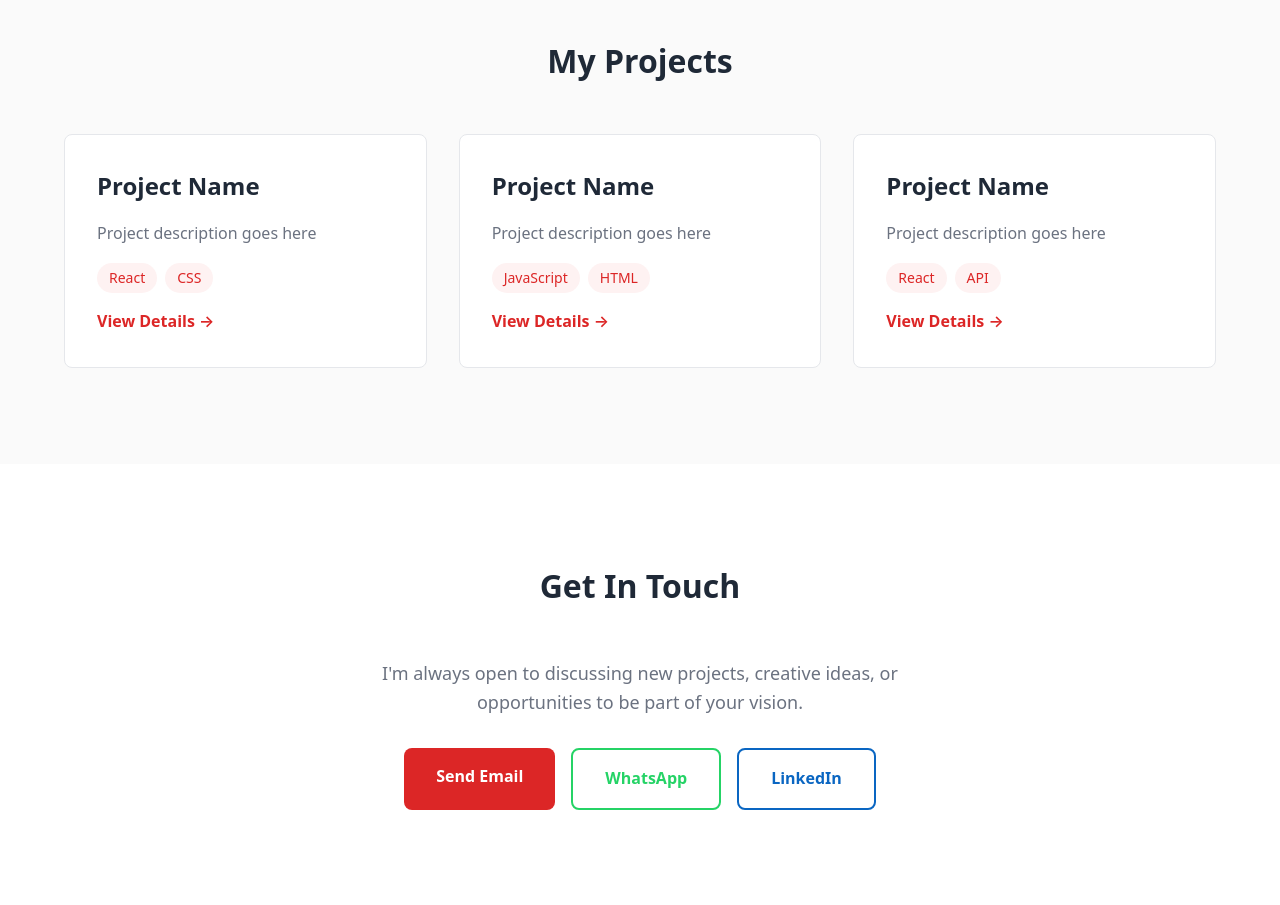
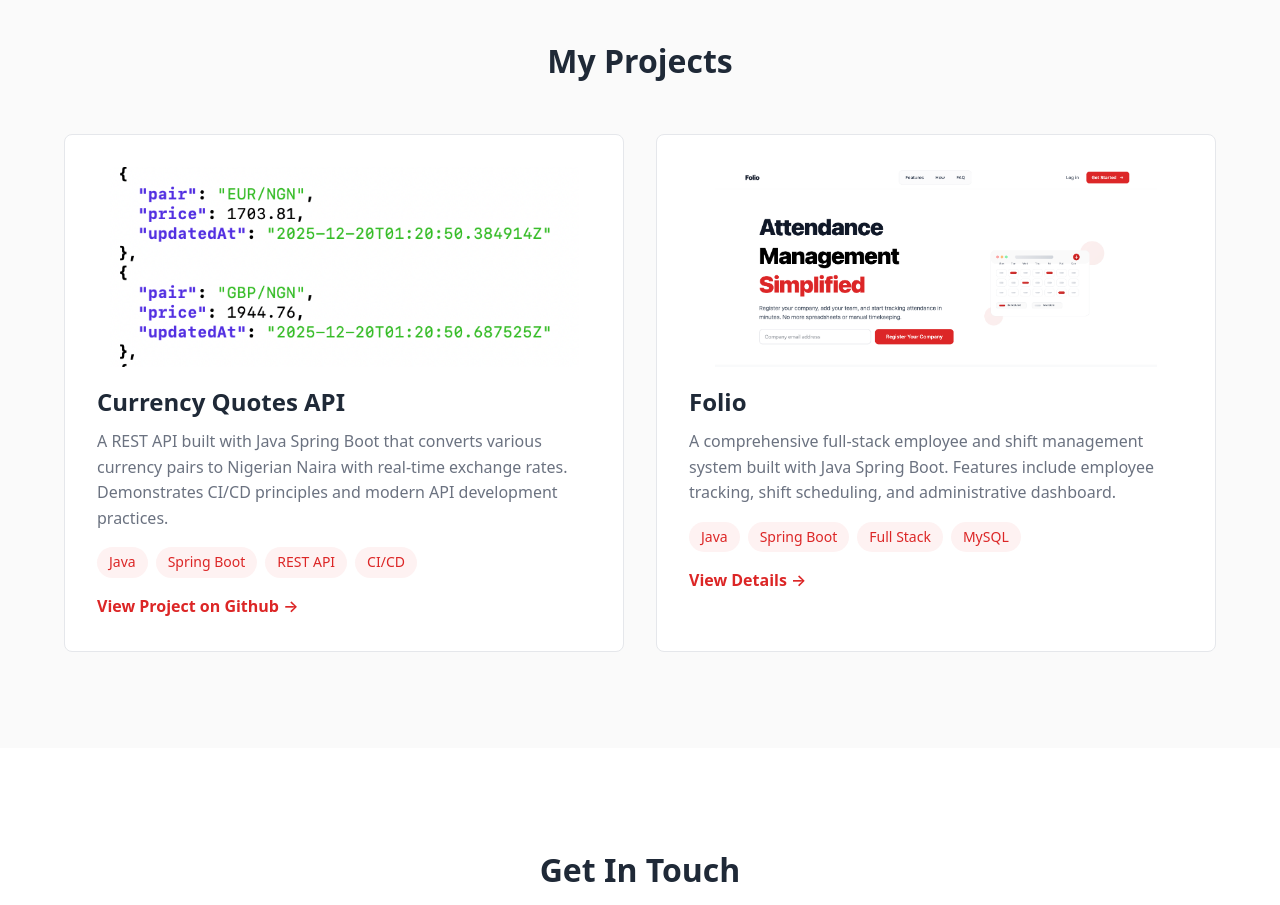
Before and after one commit to TobeOf17/portfolio-project, a React (Vite) app: page / in a window 1280 px wide. Shown: the part 1220-2125 px from the top of the page. Built offline with nearby package versions, Linux system fonts and the light colour scheme.

Commit message:
Project Card addition to clean up home page

```diff
--- a/src/components/ProjectCard.jsx
+++ b/src/components/ProjectCard.jsx
@@ -0,0 +1,29 @@
+import { Link } from 'react-router-dom';
+
+function ProjectCard({ title, description, image, techStack, link, detailPage }) {
+  return (
+    <div className="project-card">
+      {image && (
+        <img src={image} alt={title} className="project-image" />
+      )}
+      <h3>{title}</h3>
+      <p>{description}</p>
+      <div className="project-tech">
+        {techStack.map((tech, index) => (
+          <span key={index} className="tech-tag">{tech}</span>
+        ))}
+      </div>
+      {detailPage ? (
+        <Link to={`/project/${detailPage}`} className="project-link">
+          View Details →
+        </Link>
+      ) : link ? (
+        <a href={link} target="_blank" rel="noopener noreferrer" className="project-link">
+          View Project on Github →
+        </a>
+      ) : null}
+    </div>
+  );
+}
+
+export default ProjectCard;
--- a/src/index.css
+++ b/src/index.css
@@ -248,11 +248,26 @@ a:hover { color: var(--color-brand-hover); }
   border-radius: 0.5rem;
   border: 1px solid var(--color-border);
   transition: transform 300ms, box-shadow 300ms;
+  display: flex;
+  flex-direction: column;
 }
 
 .project-card:hover {
   transform: translateY(-4px);
   box-shadow: 0 10px 25px rgba(0,0,0,0.1);
+}
+
+.project-image {
+  width: 100%;
+  height: 200px;
+  object-fit: contain;
+  border-radius: 0.5rem;
+  margin-bottom: 1rem;
+  background: white;
+}
+
+.project-card h3 {
+  margin-bottom: 0.5rem;
 }
 
 .project-tech {
--- a/src/pages/Home.jsx
+++ b/src/pages/Home.jsx
@@ -1,4 +1,5 @@
 import SunIcon from '../components/SunIcon';
+import ProjectCard from '../components/ProjectCard';
 
 function Home() {
   return (
@@ -50,35 +51,21 @@ function Home() {
         <div className="container">
           <h2>My Projects</h2>
           <div className="projects-grid">
-            <div className="project-card">
-              <h3>Project Name</h3>
-              <p>Project description goes here</p>
-              <div className="project-tech">
-                <span className="tech-tag">React</span>
-                <span className="tech-tag">CSS</span>
-              </div>
-              <a href="#" className="project-link">View Details →</a>
-            </div>
+            <ProjectCard
+              title="Currency Quotes API"
+              description="A REST API built with Java Spring Boot that converts various currency pairs to Nigerian Naira with real-time exchange rates. Demonstrates CI/CD principles and modern API development practices."
+              image="/currency-api.jpg"
+              techStack={["Java", "Spring Boot", "REST API", "CI/CD"]}
+              link="https://github.com/TobeOf17/currency-quotes-api"
+            />
 
-            <div className="project-card">
-              <h3>Project Name</h3>
-              <p>Project description goes here</p>
-              <div className="project-tech">
-                <span className="tech-tag">JavaScript</span>
-                <span className="tech-tag">HTML</span>
-              </div>
-              <a href="#" className="project-link">View Details →</a>
-            </div>
-
-            <div className="project-card">
-              <h3>Project Name</h3>
-              <p>Project description goes here</p>
-              <div className="project-tech">
-                <span className="tech-tag">React</span>
-                <span className="tech-tag">API</span>
-              </div>
-              <a href="#" className="project-link">View Details →</a>
-            </div>
+            <ProjectCard
+              title="Folio"
+              description="A comprehensive full-stack employee and shift management system built with Java Spring Boot. Features include employee tracking, shift scheduling, and administrative dashboard."
+              image="/folio.jpg"
+              techStack={["Java", "Spring Boot", "Full Stack", "MySQL"]}
+              detailPage="folio"
+            />
           </div>
         </div>
       </section>
```
Also changed, not shown: public/currency-api.jpg (added), public/folio.jpg (added).
